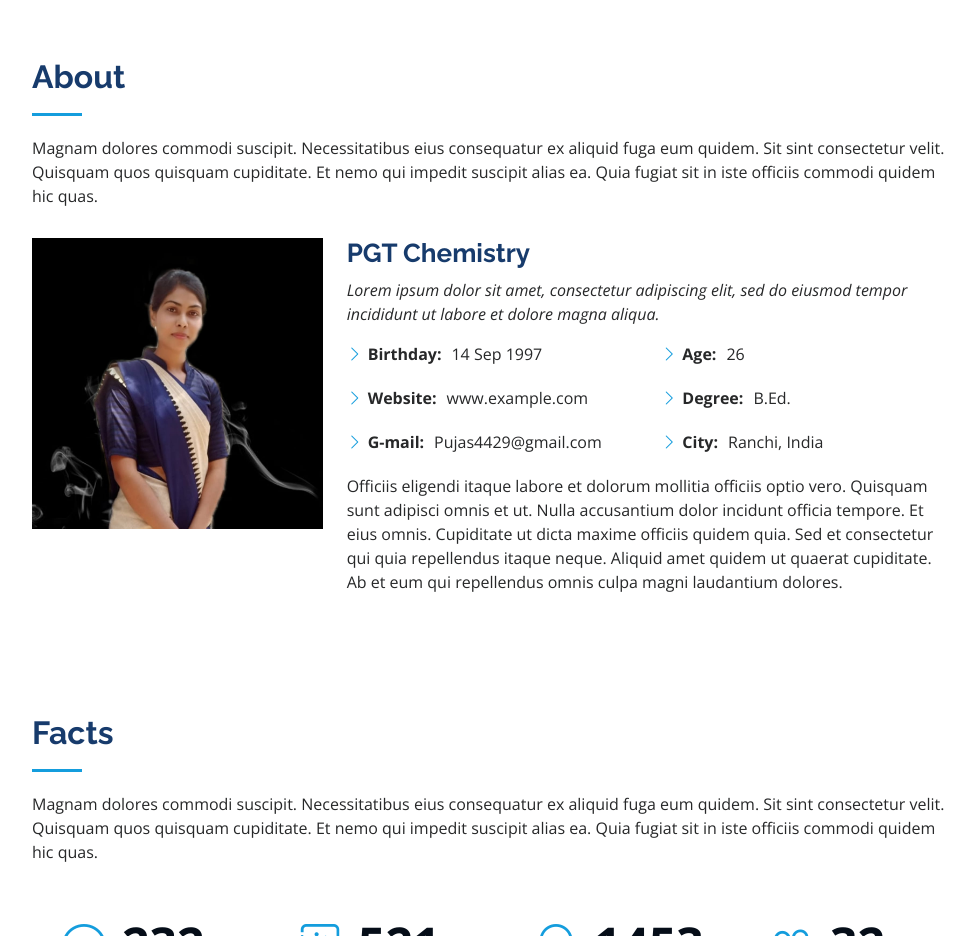
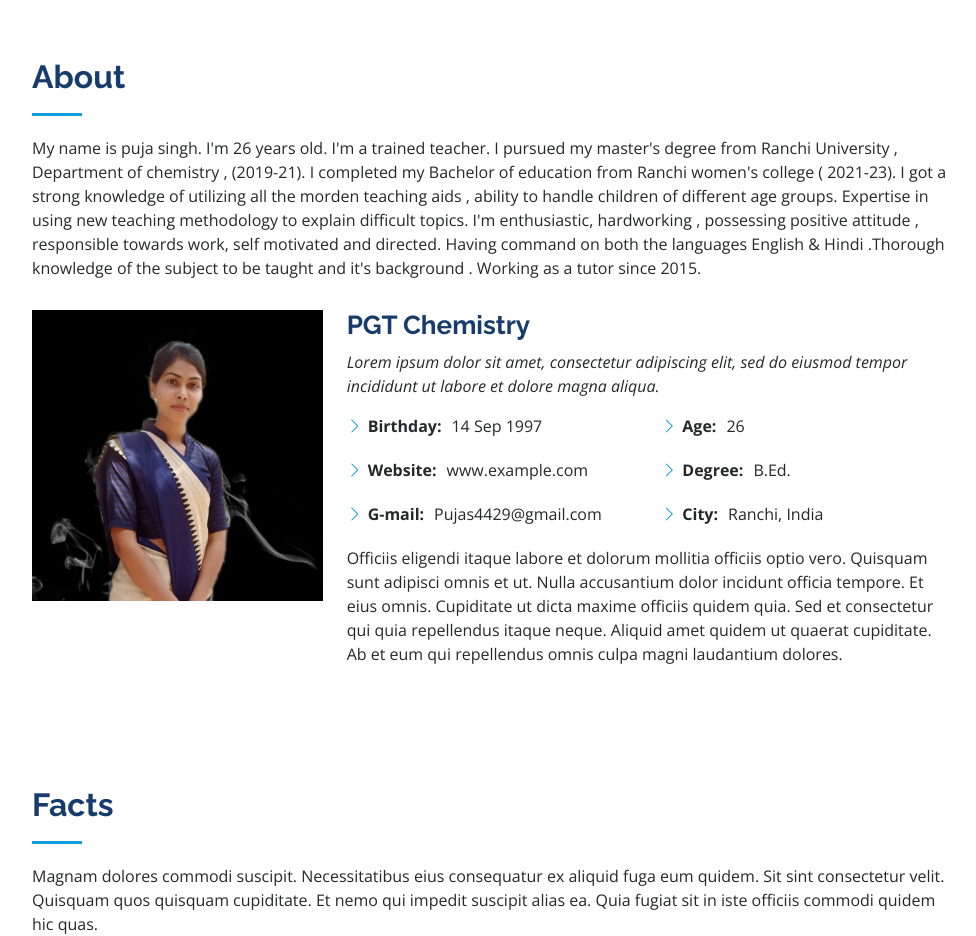
Before and after one commit to SigmaRajput/Puja_portfolio, a plain HTML site: page index.html in a window 1280 px wide. Shown: the part 802-1738 px from the top of the page, without its empty margins (298-1274 px from the left). Drawn offline with nearby package versions, Linux system fonts and the light colour scheme.

Commit message:
9th sept 1st

```diff
--- a/index.html
+++ b/index.html
@@ -28,11 +28,7 @@
   <link href="assets/css/style.css" rel="stylesheet">
 
   <!-- =======================================================
-  * Template Name: iPortfolio
-  * Updated: Jul 27 2023 with Bootstrap v5.3.1
-  * Template URL: https://bootstrapmade.com/iportfolio-bootstrap-portfolio-websites-template/
-  * Author: BootstrapMade.com
-  * License: https://bootstrapmade.com/license/
+
   ======================================================== -->
 </head>
 
@@ -88,7 +84,7 @@
 
         <div class="section-title">
           <h2>About</h2>
-          <p>Magnam dolores commodi suscipit. Necessitatibus eius consequatur ex aliquid fuga eum quidem. Sit sint consectetur velit. Quisquam quos quisquam cupiditate. Et nemo qui impedit suscipit alias ea. Quia fugiat sit in iste officiis commodi quidem hic quas.</p>
+          <p>My name is puja singh. I'm 26 years old. I'm a trained teacher. I pursued my master's degree from Ranchi University , Department of chemistry , (2019-21). I completed my Bachelor of education from Ranchi women's college ( 2021-23).  I got a strong knowledge of  utilizing all the  morden teaching aids , ability to handle children  of different age groups. Expertise in using new teaching methodology  to explain difficult topics. I'm enthusiastic, hardworking , possessing positive attitude , responsible towards work, self motivated  and directed. Having command on both the languages English &  Hindi .Thorough knowledge of the subject to be taught and it's background . Working as a tutor since 2015.</p>
         </div>
 
         <div class="row">
```
Also changed, not shown: Readme.txt.
